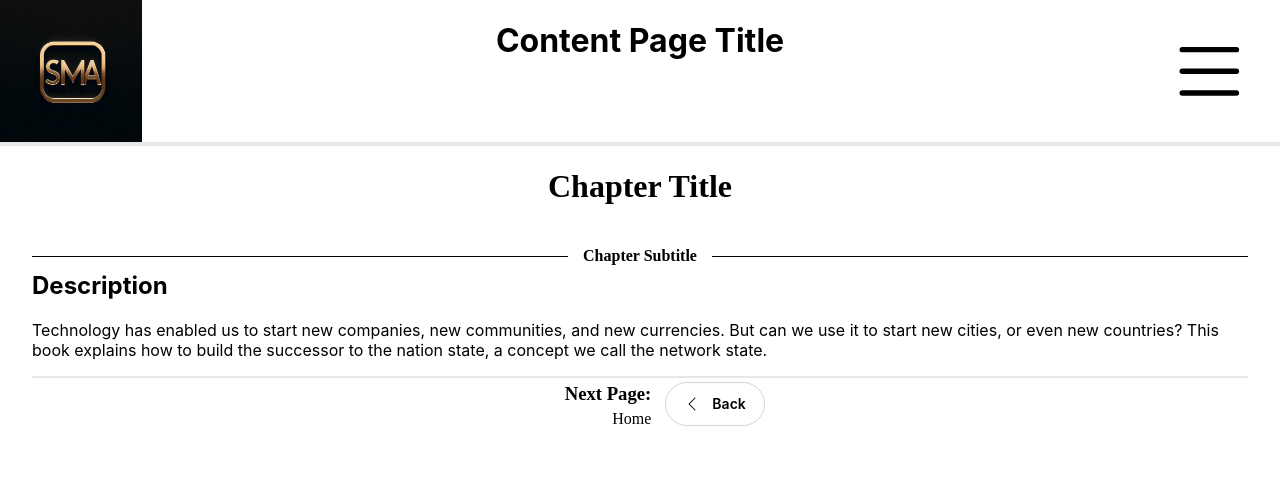
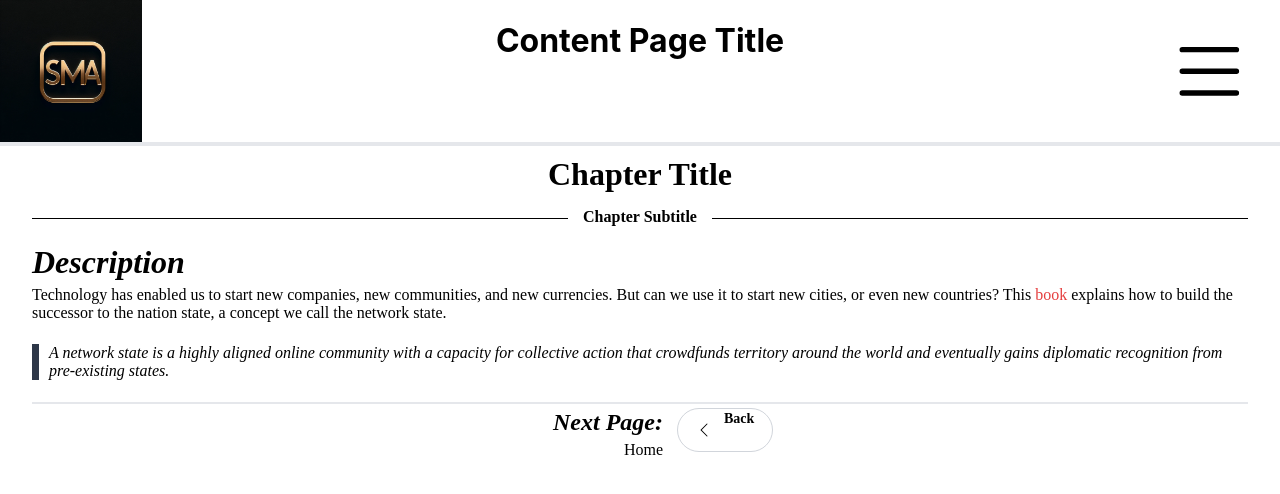
Before and after one commit to samswede/the-network-state, a React (Create React App) app: page /content in a window 1280 px wide. Shown: the top 494 px of the page. Built offline with nearby package versions, Linux system fonts and the light colour scheme.

Commit message:
added block quote styling for content page

```diff
--- a/src/components/pages/content_page/ContentPage.css
+++ b/src/components/pages/content_page/ContentPage.css
@@ -1,9 +1,9 @@
-#contentPage-main {
+.contentPage__main {
     padding: 0px 32px 4px;
 
 }
 
-.chapterImage {
+.contentImage {
     display: block;
     margin-left: auto;
     margin-right: auto;
@@ -13,3 +13,57 @@
     background-image: url("../../../assets/images/quickstart.png");
     background-size: cover;
 }
+
+.contentPage__main h2 {
+    margin-top: 16px;
+    margin-bottom: 5px;
+
+    font-family: var(--font-1);
+
+    font-size: 32px;
+    font-style: italic;
+}
+
+.contentPage__main h3 {
+    margin-top: 16px;
+    margin-bottom: 5px;
+
+    font-family: var(--font-1);
+
+    font-size: 24px;
+    font-style: italic;
+}
+
+.contentPage__main p {
+    margin: 0px 0px 22px;
+
+    font-family: var(--font-1);
+
+}
+
+.contentPage__main blockquote {
+    margin: 0px 0px 22px;
+
+    border-left-color: var(--secondary-color);
+    border-left-style: solid;
+    border-left-width: 7px;
+
+    padding-left: 10px;
+
+    font-family: var(--font-1);
+    font-style: italic;
+
+}
+
+.contentPage__main a {
+    color: var(--accent-color);
+    text-decoration: none;
+
+    cursor: pointer;
+
+
+    font-family: inherit;
+    font-size: inherit;
+    font-style: inherit;
+
+}
--- a/src/components/pages/content_page/ContentPage.js
+++ b/src/components/pages/content_page/ContentPage.js
@@ -11,7 +11,7 @@ function ContentPage() {
             <NavBar websiteTitle={'Content Page Title'}/>
       </header>
 
-      <main id="contentPage-main">
+      <main className="contentPage__main">
 
         <div className="chapterImage">
         </div>
@@ -21,12 +21,16 @@ function ContentPage() {
         <PageSubtitle pageSubtitle="Chapter Subtitle"/>
         <section className="content">
           <h2>Description</h2>
-          <p>Technology has enabled us to start new companies,
+          <p>
+            Technology has enabled us to start new companies,
             new communities, and new currencies.
             But can we use it to start new cities, or even new countries?
-            This book explains how to build the successor to the nation state,
-            a concept we call the network state.</p>
-
+            This <a href="">book</a> explains how to build the successor to the nation state,
+            a concept we call the network state.
+          </p>
+          <blockquote>
+            A network state is a highly aligned online community with a capacity for collective action that crowdfunds territory around the world and eventually gains diplomatic recognition from pre-existing states.
+          </blockquote>
 
         </section >
 
--- a/src/components/pages/content_page/PageSubtitle.css
+++ b/src/components/pages/content_page/PageSubtitle.css
@@ -8,7 +8,7 @@
 }
 
 .pageSubheading__line {
-    height: 30px;
+    height: 15px;
     border-bottom: 1px solid #000;
 
 }
@@ -16,8 +16,11 @@
 .pageSubheading__text {
     font-family: var(--font-1);
     font-size: 16px;
-    height: 10px;
+    height: 20px;
     padding-left: 15px;
     padding-right: 15px;
 
+    margin-top: 5px;
+    margin-bottom: 5px;
+
 }
--- a/src/components/pages/content_page/PageTitle.css
+++ b/src/components/pages/content_page/PageTitle.css
@@ -3,4 +3,6 @@
     font-size: 32px;
 
     text-align: center;
+    margin-top: 10px;
+    margin-bottom: 10px;
 }
```
Also changed, not shown: src/components/pages/content_page/ChapterImage.css (deleted), src/components/pages/content_page/ChapterImage.js (deleted), src/components/pages/content_page/ContentImage.css (added), src/components/pages/content_page/ContentImage.js (added).
